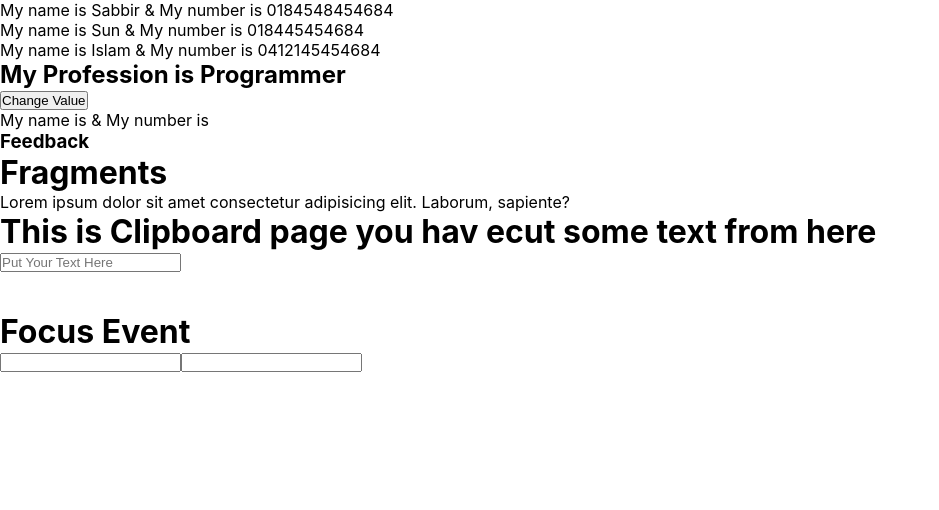
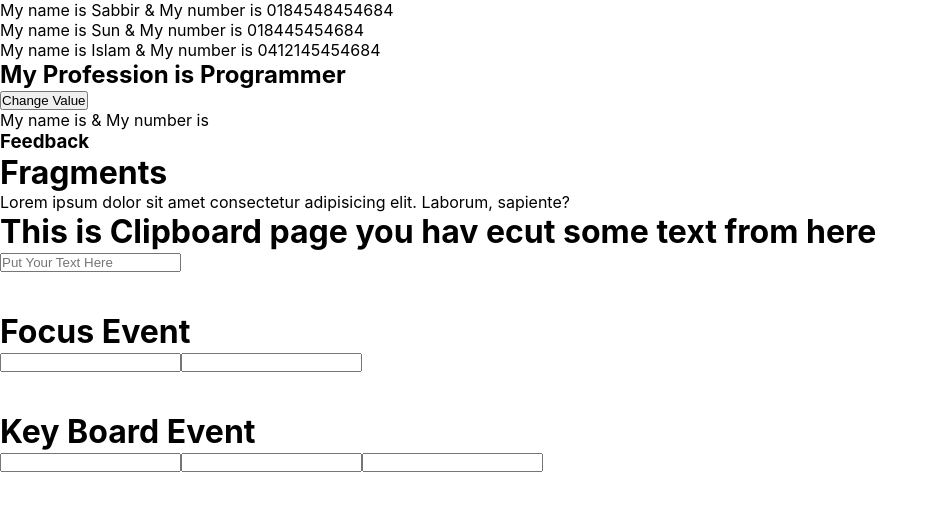
Before and after one commit to sabbirsun/practice-jsx, a React (Create React App) app in the folder practice/: page / in a window 1280 px wide. Shown: the top 510 px of the page, without its empty margins (0-939 px from the left). Built offline with nearby package versions, Linux system fonts and the light colour scheme.

Commit message:
key up down press

```diff
--- a/practice/src/App.js
+++ b/practice/src/App.js
@@ -7,6 +7,7 @@ import Fragment from './Pages/Fragment';
 import React from 'react';
 import Clipboardoncopy from './Pages/Clipboardoncopy';
 import Focus from './Pages/Focus';
+import Keyboard from './Pages/Keyboard';
 
 function App() {
   return (
@@ -18,6 +19,7 @@ function App() {
       <Fragment />
       <Clipboardoncopy />
       <Focus />
+      <Keyboard />
     </>
   );
 }
--- /dev/null
+++ b/practice/src/Pages/Keyboard.jsx
@@ -0,0 +1,23 @@
+import React from 'react'
+
+function Keyboard() {
+    const onKeyDownText =()=>{
+        console.log("Key Pressed");
+    }
+    const onKeyUpText =()=>{
+        console.log("Key Up");
+    }
+    const onKeyPressText =()=>{
+        console.log("Key Press");
+    }
+  return (
+    <div> <br /><br />
+        <h1>Key Board Event</h1>
+        <input type="text" onKeyDown={onKeyDownText} />
+        <input type="text" onKeyUp={onKeyUpText} />
+        <input type="text" onKeyPress={onKeyPressText} />
+    </div>
+  )
+}
+
+export default Keyboard
```
